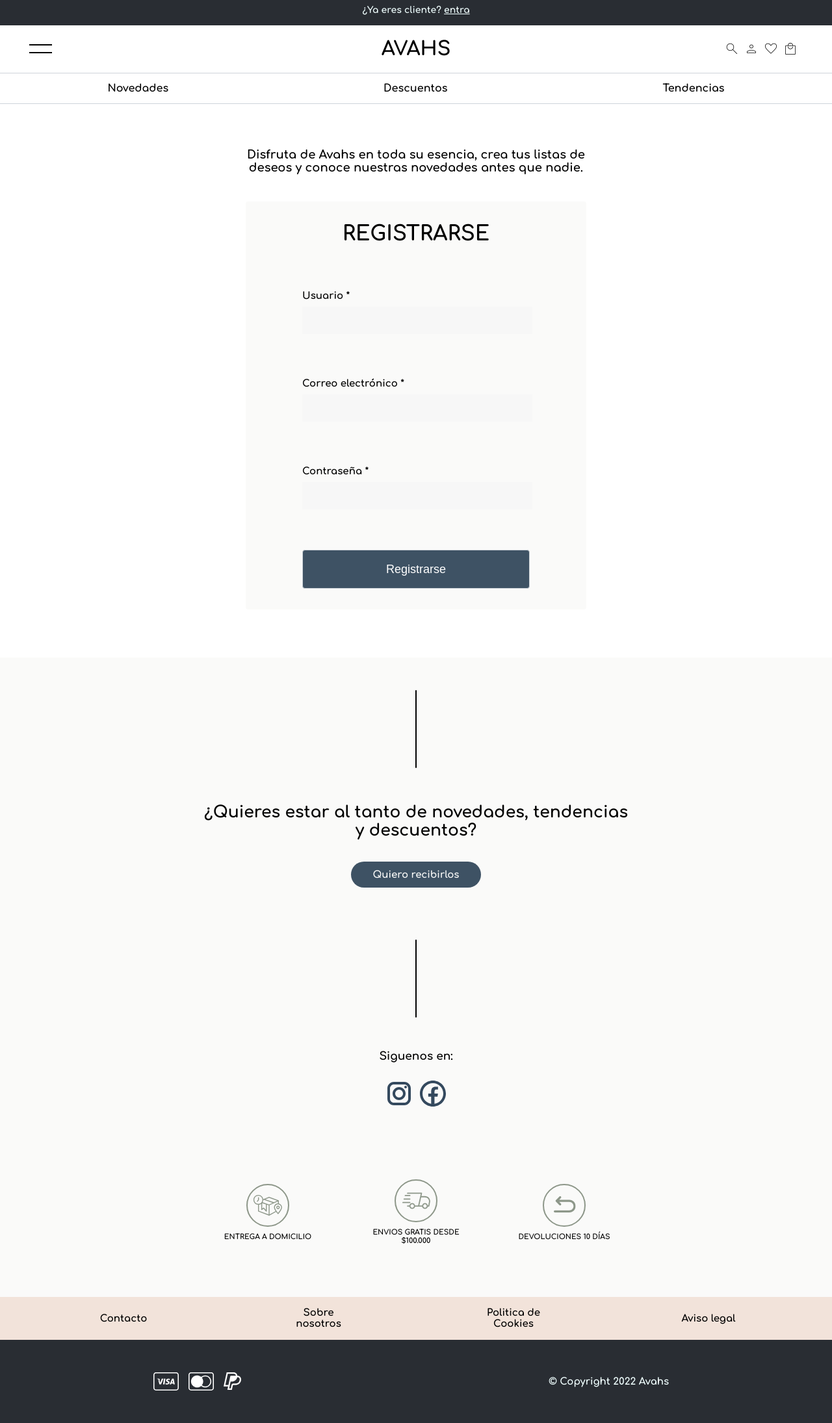
After one commit to DavidFonsek/ProyectoAvahs, a Django app: page /app/registro in a window 1280 px wide. The commit adds this page. Shown: the whole page at 65% size. Run offline with Django 4.2, Linux system fonts and the light colour scheme.

Commit message:
Desarrollo de la parte front de inicio de sesion, registro y carrito de compras

```diff
--- a/avahs/tienda/static/css/base.css
+++ b/avahs/tienda/static/css/base.css
@@ -39,14 +39,42 @@ h1{
     z-index: 10;
 }
 
+.top-header-content-1 {
+    position: fixed;
+    transition: all 1s ease;
+    top: 1%
+}
 
-.top-header p{
+.top-header-content-2 {
+    top: -50px;
+    position: fixed;
+    transition: all 1s ease;
+}
+
+.top-header-content-3 {
+    top: -50px;
+    position: fixed;
+    transition: all 1s ease;
+}
+
+.top-header-content-1 p{
+    margin: 0px;
+    font-size: 14rem;
+}
+
+.top-header-content-2 p{
+    margin: 0px;
+    font-size: 14rem;
+}
+
+.top-header-content-3 p{
     margin: 0px;
     font-size: 14rem;
 }
 
 
-.top-header a{
+
+.top-header-content-1 a{
     color: azure;
 }
 
--- a/avahs/tienda/static/css/home.css
+++ b/avahs/tienda/static/css/home.css
@@ -10,13 +10,15 @@ section{
     margin: 100px 0px;
 }
 
+section h2{
+    font-size: 25rem;
+}
+
 .linea{
     height: 3px;
     width: 100%;
     background-color: black;
 }
-
-
 
 
 .card{
--- /dev/null
+++ b/avahs/tienda/static/css/registro.css
@@ -0,0 +1,82 @@
+
+.container{
+    width: 65%;
+    display: flex;
+    justify-content: center;
+}
+
+.content{
+    margin: 50px 0px;
+    width: 70%;
+    display: flex;
+    flex-direction: column;
+    align-items: center;
+}
+
+
+.content p{
+    width: 100%;
+    font-size: 18rem;
+    text-align: center;
+}
+
+.content h1{
+    font-size: 32rem;
+    text-align: center;
+    text-transform: uppercase;
+    margin: 32px 0px;
+
+}
+
+.content-middle{
+    width: 90%;
+    display: flex;
+    flex-direction: column;
+    align-items: center;
+    background-color: #fafaf9;
+    border-radius: 4px;
+    margin: 24px 0px;
+}
+
+
+
+.form-content{
+    display: flex;
+    flex-direction: column;
+    align-items: center;
+    width: 350px;
+}
+
+.contenedor-input{
+    width: 100%;
+    margin: 30px 0px;
+    display: flex;
+    flex-direction: column;
+}
+
+.contenedor-input label{
+    font-size: 15rem;
+    margin: 8px 0px;
+}
+
+.contenedor-input input{
+    width: 100%;
+    background-color: #f7f7f7;
+    border: none;
+    height: 40px;
+}
+
+.button{
+    height: 60px;
+    width: 100%;
+    border-radius: 4px;
+    border: 1px solid rgb(206, 212, 218);
+    font-size: 18rem;
+    background-color: #3e5264;
+    margin: 32px 0px;
+    color: rgb(255, 255, 255);
+}
+
+.button:hover{
+    background-color: #292d33;
+}
--- /dev/null
+++ b/avahs/tienda/static/scripts/base.js
@@ -0,0 +1,97 @@
+
+
+window.addEventListener('resize', resize_menu_lateral);
+
+var estado_find = false
+function ocultarFind() {
+
+    if (estado_find) {
+        document.getElementById("find").classList.remove("find-show");
+        document.getElementById("find").classList.add("find-hidden");
+    } else {
+        document.getElementById("find").classList.remove("find-hidden");
+        document.getElementById("find").classList.add("find-show");
+
+        if (estado_menu_lateral) {
+            mostrar()
+        }
+    }
+
+    estado_find = !estado_find
+}
+var estado_menu_lateral = false
+var pageWidth = 0;
+
+function resize_menu_lateral() {
+    pageWidth = document.documentElement.scrollWidth;
+    if (!estado_menu_lateral) {
+        if (pageWidth < 600) {
+            document.getElementById("menu-lateral").style.left = "-41vw";
+        } else if (pageWidth < 900) {
+            document.getElementById("menu-lateral").style.left = "-51vw";
+        } else {
+            document.getElementById("menu-lateral").style.left = "-31vw";
+        }
+    } else {
+        document.getElementById("menu-lateral").style.left = "0";
+        if (pageWidth < 600) {
+            document.getElementById("menu-lateral").style.width = "41vw";
+        } else if (pageWidth < 900) {
+            document.getElementById("menu-lateral").style.width = "51vw";
+        } else {
+            document.getElementById("menu-lateral").style.width = "31vw";
+        }
+    }
+}
+function mostrar() {
+    pageWidth = document.documentElement.scrollWidth;
+    if (estado_menu_lateral) {
+        document.getElementById("line-menu-icon").classList.remove("rotate");
+        document.getElementById("line-menu-icon").classList.add("a-rotate");
+
+        document.getElementById("line-menu-icon-2").classList.remove("rotate-2");
+        document.getElementById("line-menu-icon-2").classList.add("a-rotate-2");
+
+    } else {
+        if (estado_find) {
+            ocultarFind();
+        }
+        document.getElementById("line-menu-icon").classList.remove("a-rotate");
+        document.getElementById("line-menu-icon").classList.add("rotate");
+
+        document.getElementById("line-menu-icon-2").classList.remove("a-rotate-2");
+        document.getElementById("line-menu-icon-2").classList.add("rotate-2");
+
+        document.getElementById("menu-lateral").style.left = "0";
+    }
+    estado_menu_lateral = !estado_menu_lateral
+    resize_menu_lateral()
+}
+
+var top_header_seleccionado = 1
+
+setInterval(actualizar_top_header, 6000);
+const div1 = document.getElementById("top-header-content-1");
+const div2 = document.getElementById("top-header-content-2");
+const div3 = document.getElementById("top-header-content-3");
+
+function actualizar_top_header() {
+    switch (top_header_seleccionado) {
+        case 1:
+            div1.style.top = "-50px";
+            div2.style.top = "1%";
+            top_header_seleccionado++;
+            break;
+        case 2:
+            div2.style.top = "-50px";
+            div3.style.top = "1%";
+            top_header_seleccionado++;
+            break;
+        case 3:
+            div3.style.top = "-50px";
+            div1.style.top = "1%";
+            top_header_seleccionado=1;
+            break;
+    }
+
+}
--- a/avahs/tienda/templates/base.html
+++ b/avahs/tienda/templates/base.html
@@ -23,7 +23,15 @@
   <body>
     <header>
       <div class="top-header">
-        <p>¿Ya eres cliente? <a href=""> entra</a></p>
+        <div class="top-header-content-1" id="top-header-content-1">
+          <p>¿Ya eres cliente? <a href=""> entra</a></p>
+        </div>
+        <div class="top-header-content-2" id="top-header-content-2">
+          <p>Envíos gratis desde $100.000</p>
+        </div>
+        <div class="top-header-content-3" id="top-header-content-3">
+          <p>Entregas a domicilios</p>
+        </div>
       </div>
       <div class="top-2">
           <a href="/app/home"> <h1>avahs </h1></a>
@@ -130,93 +138,6 @@
             <span>© Copyright 2022 Avahs</span>
         </div>
     </footer>
-  <script>
-
-
-    window.addEventListener('resize', resize_menu_lateral);
-
-    var estado_find = false
-    function ocultarFind() {
-
-      if (estado_find) {
-        document.getElementById("find").classList.remove("find-show");
-        document.getElementById("find").classList.add("find-hidden");
-      }else{
-        document.getElementById("find").classList.remove("find-hidden");
-        document.getElementById("find").classList.add("find-show");
-
-        if(estado_menu_lateral){
-          mostrar()
-        }
-      }
-
-      estado_find = !estado_find
-    }
-    var estado_menu_lateral = false
-    var pageWidth  = document.documentElement.scrollWidth;
-
-    function resize_menu_lateral() {
-      pageWidth  = document.documentElement.scrollWidth;
-      console.log(pageWidth);
-      console.log(estado_menu_lateral);
-      if (!estado_menu_lateral) {
-        if (pageWidth < 600) {
-          document.getElementById("menu-lateral").style.left = "-41vw";
-        } else if (pageWidth < 900 ) {
-          document.getElementById("menu-lateral").style.left = "-51vw";
-        }else {
-          document.getElementById("menu-lateral").style.left = "-31vw";
-        }
-      } else {
-        document.getElementById("menu-lateral").style.left = "0";
-        if (pageWidth < 600) {
-          document.getElementById("menu-lateral").style.width = "41vw";
-        } else if (pageWidth < 900 ) {
-          document.getElementById("menu-lateral").style.width = "51vw";
-        }else {
-          document.getElementById("menu-lateral").style.width = "31vw";
-        }
-      }
-    }
-    function mostrar() {
-      pageWidth  = document.documentElement.scrollWidth;
-      if (estado_menu_lateral) {
-        document.getElementById("line-menu-icon").classList.remove("rotate");
-        document.getElementById("line-menu-icon").classList.add("a-rotate");
-
-        document.getElementById("line-menu-icon-2").classList.remove("rotate-2");
-        document.getElementById("line-menu-icon-2").classList.add("a-rotate-2");
-
-        if (pageWidth < 600) {
-          document.getElementById("menu-lateral").style.left = "-41vw";
-        } else if (pageWidth < 900 ) {
-          document.getElementById("menu-lateral").style.left = "-51vw";
-        }else {
-          document.getElementById("menu-lateral").style.left = "-31vw";
-        }
-        console.log(pageWidth);
-      } else {
-        if (estado_find){
-          ocultarFind();
-        }
-        document.getElementById("line-menu-icon").classList.remove("a-rotate");
-        document.getElementById("line-menu-icon").classList.add("rotate");
-
-        document.getElementById("line-menu-icon-2").classList.remove("a-rotate-2");
-        document.getElementById("line-menu-icon-2").classList.add("rotate-2");
-
-        document.getElementById("menu-lateral").style.left = "0";
-        if (pageWidth < 600) {
-          document.getElementById("menu-lateral").style.width = "41vw";
-        } else if (pageWidth < 900 ) {
-          document.getElementById("menu-lateral").style.width = "51vw";
-        }else {
-          document.getElementById("menu-lateral").style.width = "31vw";
-        }
-      }
-      estado_menu_lateral = !estado_menu_lateral
-    }
-
-    </script>
+    <script src="{% static "scripts/base.js" %}"></script>
   </body>
 </html>
--- /dev/null
+++ b/avahs/tienda/templates/pages/registro.html
@@ -0,0 +1,48 @@
+{% extends "base.html" %}
+{% load static %}
+{% block titulo %} Avahs {% endblock %}
+
+
+{% block styles %}
+<link rel="stylesheet" href="{% static 'css/registro.css' %}" />
+{% endblock %}
+{% block body %}
+    <div class="container">
+        <div class="content">
+            <div class="content-header">
+                <p>Disfruta de Avahs en toda su esencia, crea tus listas de deseos y conoce nuestras novedades antes que nadie.</p>
+
+            </div>
+            <div class="content-middle">
+                <h1>
+                    Registrarse
+                </h1>
+                <form action="" method="">
+                    <div class="form-content">
+                        <div class="contenedor-input">
+                            <label>
+                                Usuario *
+                            </label>
+                            <input type="text" required>
+                        </div>
+                        <div class="contenedor-input">
+                            <label>
+                                Correo electrónico *
+                            </label>
+                            <input type="email" required>
+                        </div>
+
+                        <div class="contenedor-input">
+                            <label>
+                                Contraseña *
+                            </label>
+                            <input type="password" required>
+                        </div>
+                        <input type="submit" class="button " value="Registrarse">
+
+                    </div>
+                </form>
+            </div>
+        </div>
+    </div>
+{% endblock %}
--- a/avahs/tienda/urls.py
+++ b/avahs/tienda/urls.py
@@ -1,4 +1,5 @@
 
+from atexit import register
 from django.urls import path
 from . import views
 
@@ -10,4 +11,7 @@ urlpatterns = [
     path("tendencias", views.tendencias),
     path("novedades/elemento", views.elemento),
     path("resultados", views.resultados),
+    path("login", views.login),
+    path("registro", views.registro),
+    path("carrito", views.carrito),
 ]
--- a/avahs/tienda/views.py
+++ b/avahs/tienda/views.py
@@ -18,3 +18,12 @@ def elemento(request):
 
 def resultados(request):
     return render(request, "pages/resultados.html")
+
+def login(request):
+    return render(request, "pages/login.html")
+
+def registro(request):
+    return render(request, "pages/registro.html")
+
+def carrito(request):
+    return render(request, "pages/carrito.html")
```
Also changed, not shown: avahs/tienda/static/css/carrito.css (added, +63 -0 lines), avahs/tienda/static/css/login.css (added, +81 -0 lines), avahs/tienda/templates/pages/carrito.html (added, +60 -0 lines), avahs/tienda/templates/pages/home.html (+6 -6 lines), avahs/tienda/templates/pages/login.html (added, +41 -0 lines), 1 other file.
